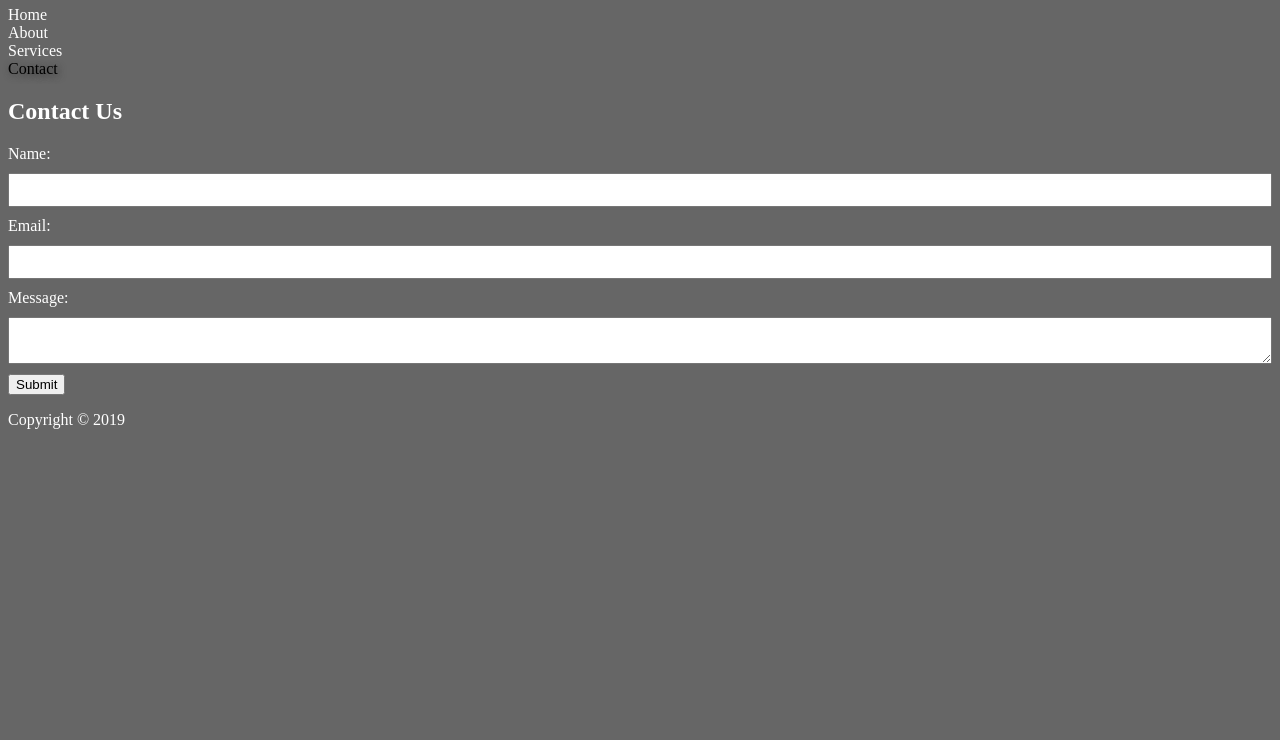
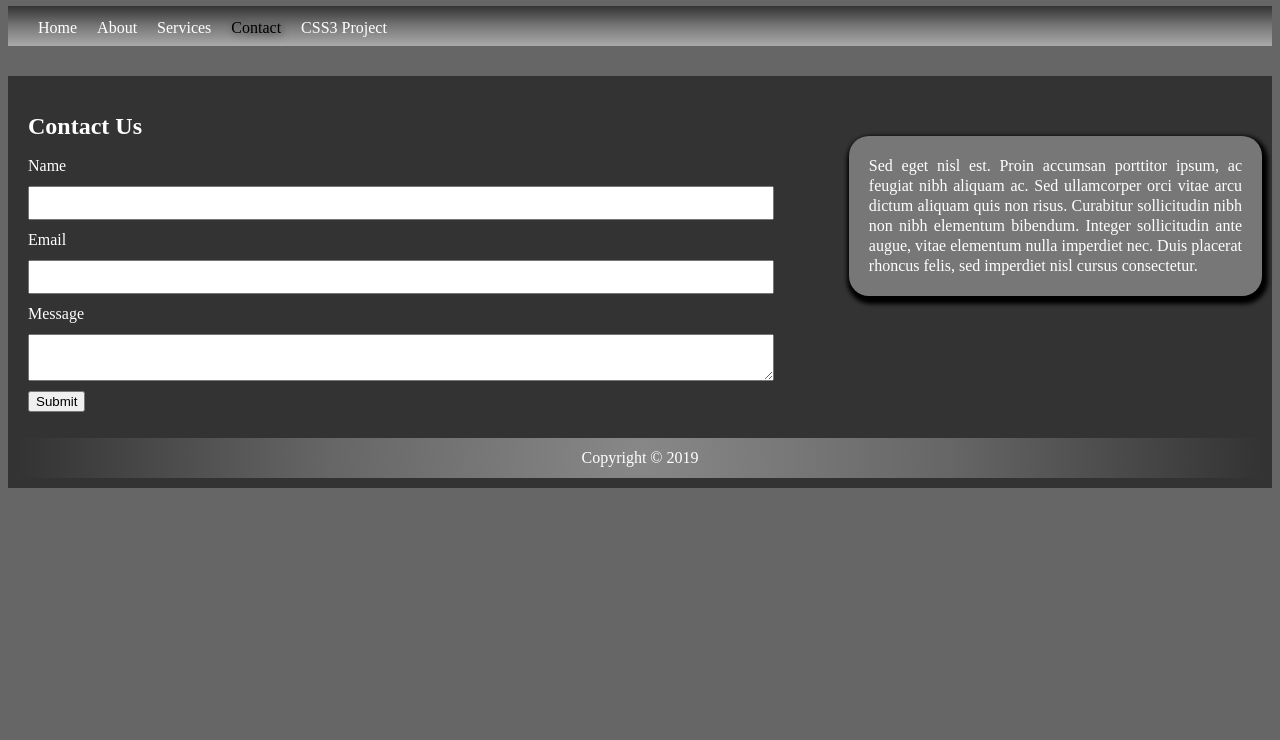
Before and after one commit to hgulamm/Simple-HTML-Website, a plain HTML site: page Contact.html in a window 1280 px wide. Shown: the part 60-800 px from the top of the page. Drawn offline with Linux system fonts and the light colour scheme.

Commit message:
Update Contact.html

```diff
--- a/Contact.html
+++ b/Contact.html
@@ -1,42 +1,72 @@
 <html>
+
+
 <head>
+   <link rel="stylesheet" href="style.css"/>
+    </head>
 
-    <link rel="stylesheet" href="style.css"/>
-    <title>Contact | Simple HTML Website</title>
-    </head>
-    <body>
-        <h1>Simple HTML Website</h1>
-        <div id="container">
-        <div id="nav">
+<body>
+    <header>
+   <h1> HTML5 Website</h1>
 
-        <ul >
-            <li><a  href="index.html">Home</a></li>
-            <li><a  href="About.html">About</a></li>
-            <li><a href="Services.html">Services</a></li>
-            <li><a class="active" href="Contact.html">Contact</a></li>
-            </ul>
-        </div>
-    <div id="main">
-        <h2> Contact Us</h2>
+    </header>
+
+    <nav>
+        <ul>
+        <li>
+            <a  href="index.html" >Home</a>
+            </li>
+            <li>
+            <a  href="About.html" >About</a>
+            </li>
+            <li>
+            <a href="Services.html" >Services</a>
+            </li>
+            <li>
+            <a  class="active" href="Contact.html" >Contact</a>
+           </li> <li class="menu">
+            <a href="#"  >CSS3 Project</a>
+                <div>
+                    <hr>
+                    <a  href="AudioVideo.html" >Audio & Video Project</a>
+
+           <hr>
+                      <a  href="canvas.html" > Canvas Project</a>
+              <hr>
+
+            <a  href="SVG.html" > SVG Project</a>
+
+                </div>
+            </li>
+
+        </ul>
+
+        </nav>
+        <main>
+
+    <article>
+    <h2>Contact Us</h2>
         <form>
-            <div>
-            <label>Name:</label><br>
-        <input type="text" name="Name"/>
-                </div>
-            <div>
-            <label>Email:</label><br>
-            <input type="email" name="Email"/></div>
-           <div><label>Message:</label><br>
-       <textarea height="105"></textarea></div>
-           <div> <button type="submit">Submit</button>
-           </div>
+            <contacts>
+            <label>Name</label><br>
+        <input type="text" name="name"><br>
+            <label>Email</label><br>
+            <input type="email" name="email"><br>
+            <label>Message</label><br>
+            <textarea name="message"></textarea><br>
+            <button type="submit">Submit</button>
+            </contacts>
         </form>
-        </div>
+       </article>
+            <sidebar>
+            Sed eget nisl est. Proin accumsan porttitor ipsum, ac feugiat nibh aliquam ac. Sed ullamcorper orci vitae arcu dictum aliquam quis non risus. Curabitur sollicitudin nibh non nibh elementum bibendum. Integer sollicitudin ante augue, vitae elementum nulla imperdiet nec. Duis placerat rhoncus felis, sed imperdiet nisl cursus consectetur.
+            </sidebar>
+            <footer>
+            Copyright &copy; 2019
 
-        <div id="clr"></div>
-        <div id="footer">
-        Copyright &copy; 2019
-        </div>
-            </div>
+            </footer>
+    </main>
+
     </body>
+
 </html>
```
